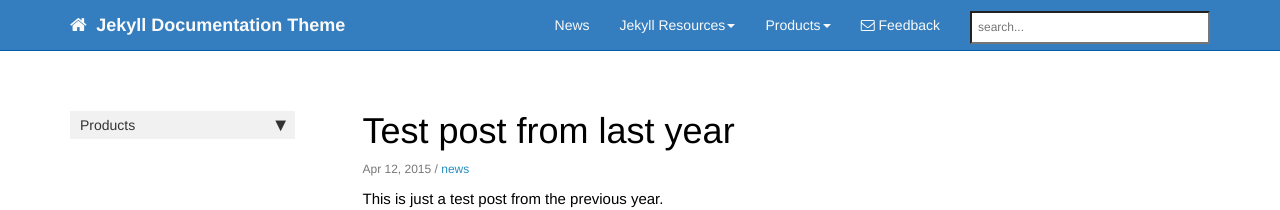
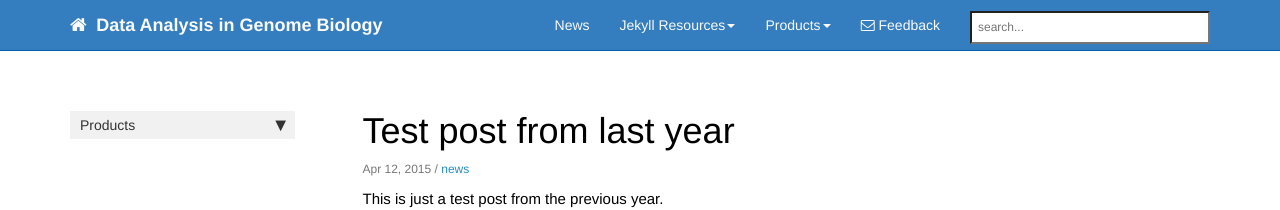
Before and after one commit to tgirke/GEN242-2018, a Jekyll site: the page built from _posts/2015-04-12-test-post-last-year.md, in a window 1280 px wide. Shown: the top 210 px of the page. Built offline with Jekyll 4.4.1, drawn with Linux system fonts in a browser that asks for light colours; nearby versions of some CDN libraries; comment, search, counter and statistics services are not loaded.

Commit message:
some edits

```diff
--- a/_config.yml
+++ b/_config.yml
@@ -1,18 +1,18 @@
-repository: tomjohnson1492/documentation-theme-jekyll
+repository: tgirke/GEN242-2017
 
 output: web
 # this property is useful for conditional filtering of content that is separate from the PDF.
 
-topnav_title: Jekyll Documentation Theme
+topnav_title: Data Analysis in Genome Biology
 # this appears on the top navigation bar next to the home button
 
-site_title: Jekyll theme for documentation
+site_title: Data Analysis in Genome Biology
 # this appears in the html browser tab for the site title (seen mostly by search engines, not users)
 
 company_name: Your company
 # this appears in the footer
 
-github_editme_path: tomjohnson1492/documentation-theme-jekyll/blob/gh-pages/
+github_editme_path: tgirke/GEN242-2017/blob/gh-pages/pages/mydoc/
 # if you're using Github, provide the basepath to the branch you've created for reviews, following the sample here. if not, leave this value blank.
 
 disqus_shortname: idrbwjekyll
```
